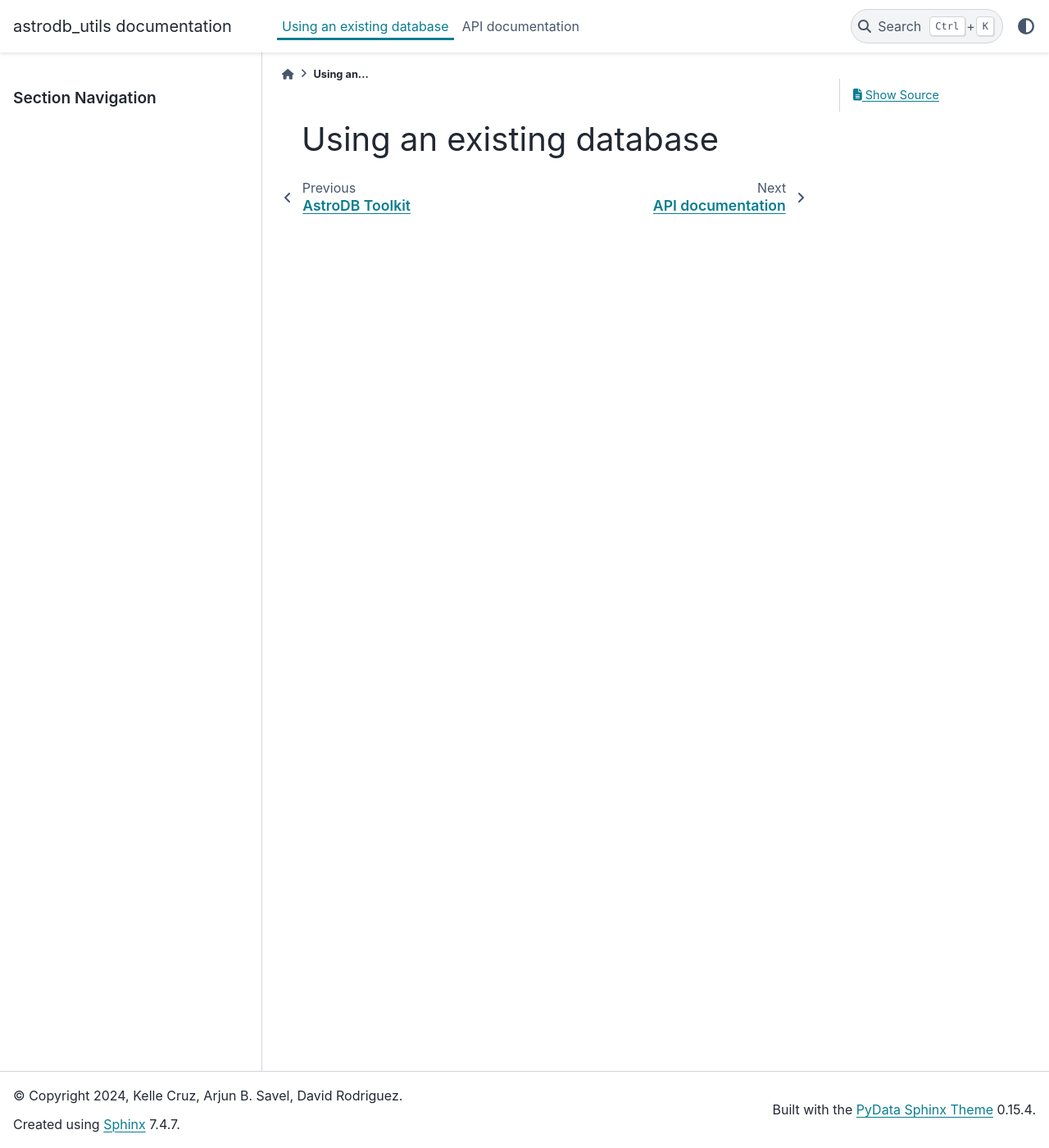
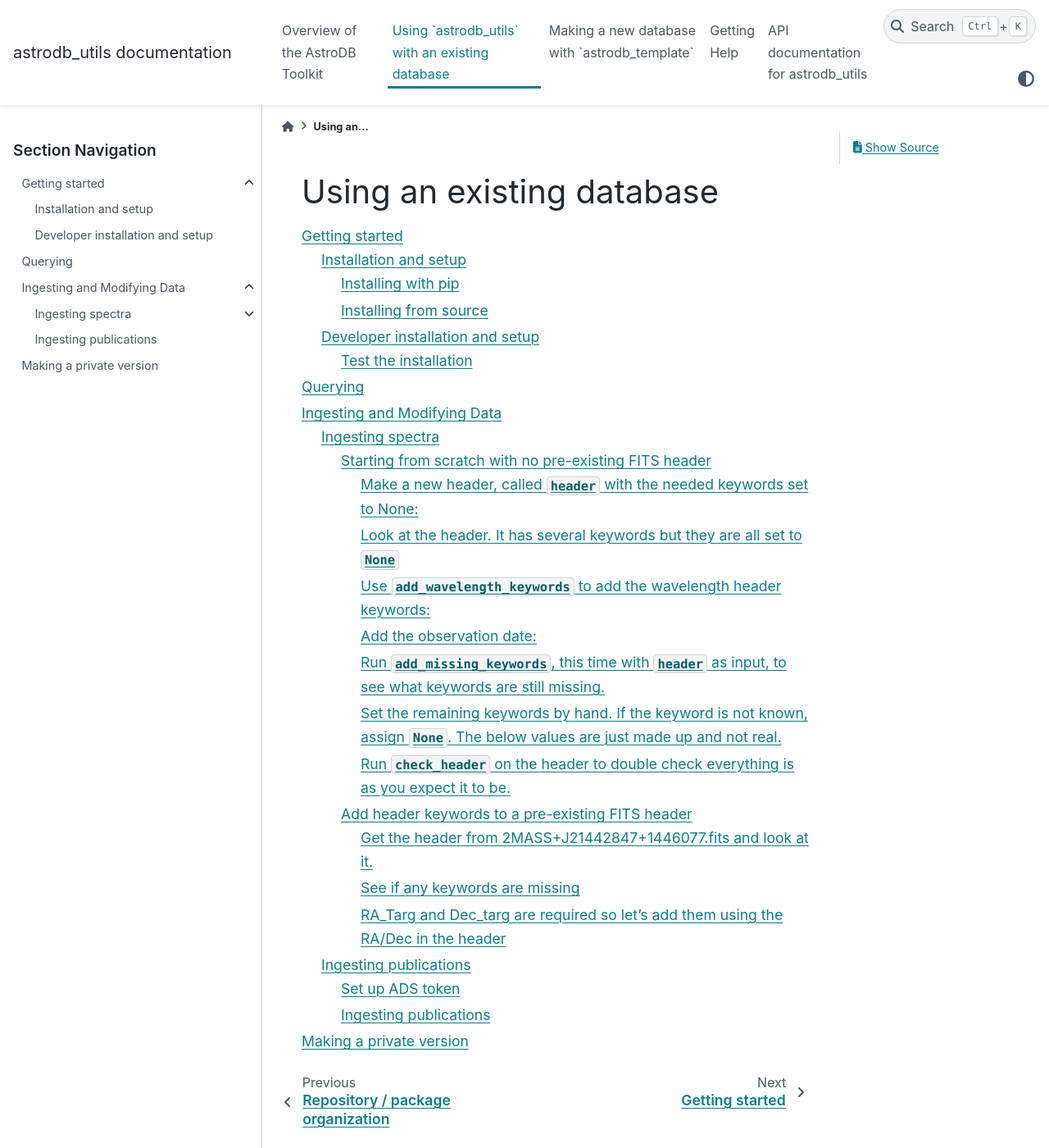
Before and after one commit to astrodbtoolkit/astrodb_utils, a Sphinx documentation site: the page built from docs/pages/using_existing_db/index.rst, in a window 1280 px wide and 1400 px high. Shown: the whole window at 82% size. Built offline with Sphinx 7.4.7 and the PyData theme 0.15.4, drawn with Linux system fonts in a browser that asks for light colours; pages that are not in the unit, such as notebooks, are missing from menus; the version number could not be read and is left out.

Commit message:
Docs re-org

```diff
--- /dev/null
+++ b/docs/pages/getting_help/index.rst
@@ -0,0 +1,6 @@
+Getting Help
+==================================
+
+.. toctree::
+
+    faq
--- a/docs/pages/make_new_db/getting_started_new_database.rst
+++ b/docs/pages/make_new_db/getting_started_new_database.rst
@@ -1,2 +1,6 @@
 Getting started with a new database
 ======================================
+
+.. toctree::
+    the_template_schema
+    modifying_schema
--- a/docs/pages/overview/organization.rst
+++ b/docs/pages/overview/organization.rst
@@ -2,4 +2,4 @@ Repository / package organization
 ====================================
 The below schematic image shows the organization of the repository and the packages.
 
-![Repo organization](pages/repo_organization.png)
+.. image:: repo_organization.png
--- /dev/null
+++ b/docs/pages/using_existing_db/getting_started/index.rst
@@ -0,0 +1,7 @@
+Getting started
+===============
+
+.. toctree::
+
+   installation
+   developer_installation
--- a/docs/pages/using_existing_db/index.rst
+++ b/docs/pages/using_existing_db/index.rst
@@ -2,5 +2,8 @@ Using an existing database
 ===============
 
 .. toctree::
-   :maxdepth: 3
-   :caption: Using an existing database
+
+    getting_started/index
+    querying
+    ingesting/getting_started_ingesting
+    making_private_version
--- a/docs/pages/using_existing_db/ingesting/ingesting_data.rst
+++ /dev/null
@@ -1,2 +0,0 @@
-Ingesting data
-====================================
--- a/docs/pages/using_existing_db/ingesting/ingesting_spectra.rst
+++ b/docs/pages/using_existing_db/ingesting/ingesting_spectra.rst
@@ -1,2 +1,7 @@
 Ingesting spectra
 ====================================
+
+.. toctree::
+    :maxdepth: 1
+
+   fits_header_examples
```
Also changed, not shown: docs/index.rst (+8 -25 lines), docs/pages/getting_started/index.rst (deleted, +0 -11 lines), docs/pages/using_existing_db/ingesting/getting_started_ingesting.rst (+6 -1 lines), docs/pages/using_existing_db/getting_started/developer_installation.rst (renamed from docs/pages/getting_started/developer_installation.rst), docs/pages/using_existing_db/getting_started/installation.rst (renamed from docs/pages/getting_started/installation.rst), docs/pages/using_existing_db/ingesting/fits_header_examples.ipynb (renamed from docs/fits_header_examples.ipynb).
